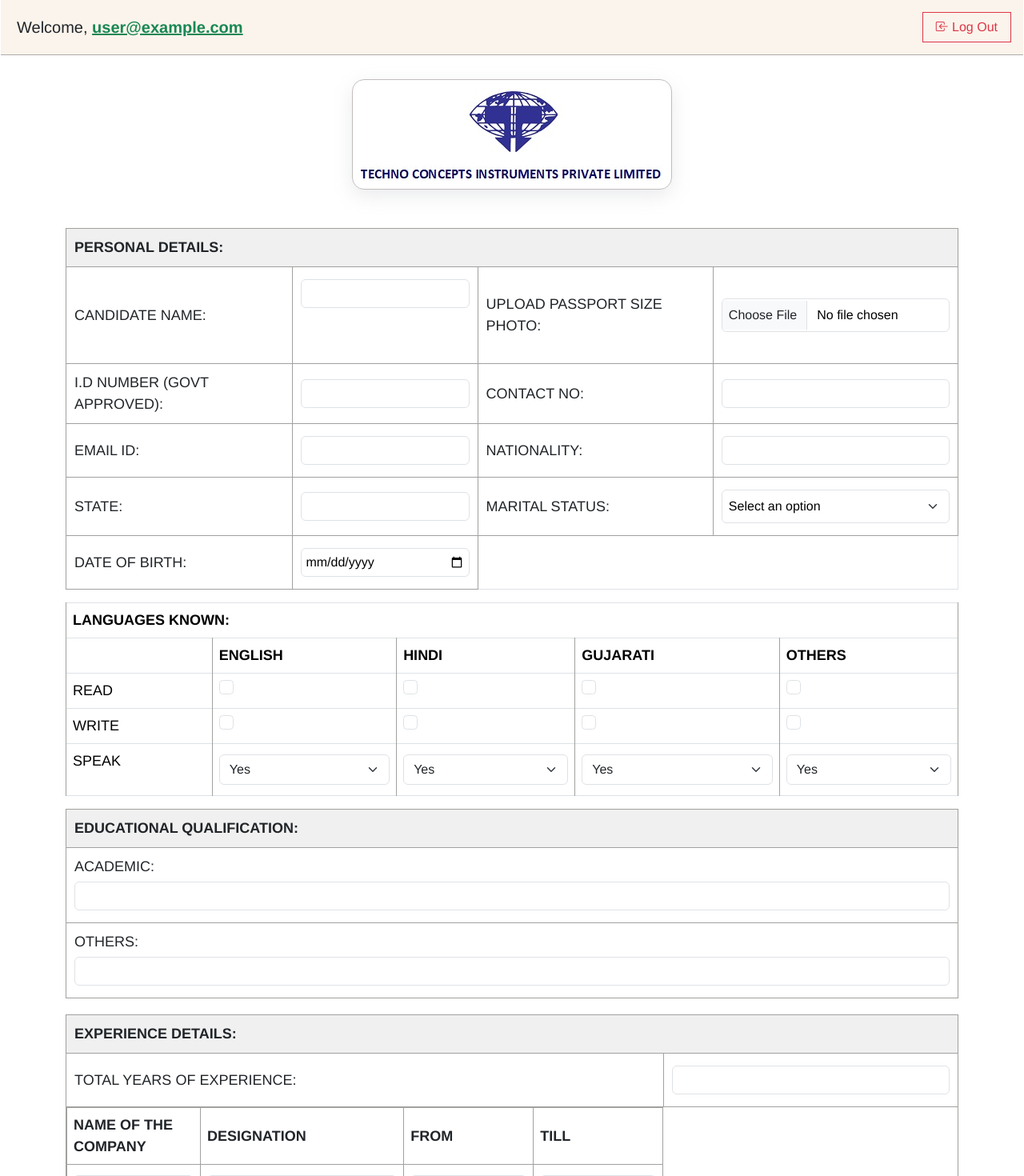
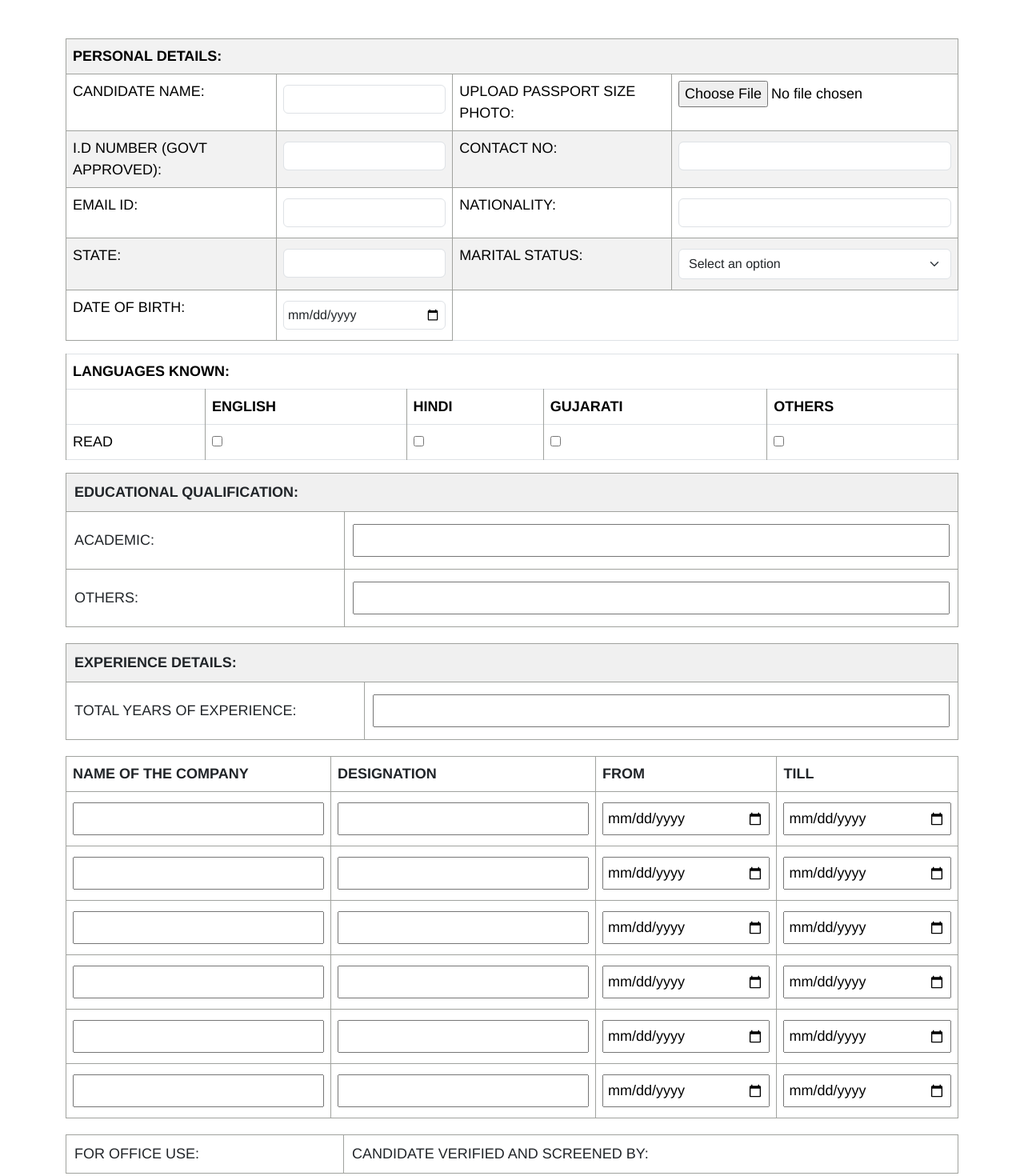
Before and after one commit to HitarthRevakar/ProjectK, a React (Create React App) app: page /home in a window 1280 px wide. Shown: the top 1470 px of the page at 80% size. Built offline with nearby package versions, Linux system fonts and the light colour scheme; no server answers; sample sign-in values are in the browser's storage.

Commit message:
Added form validation

```diff
--- a/package.json
+++ b/package.json
@@ -6,10 +6,12 @@
     "@testing-library/jest-dom": "^5.17.0",
     "@testing-library/react": "^13.4.0",
     "@testing-library/user-event": "^13.5.0",
+    "bootstrap": "^5.3.1",
     "firebase": "^10.3.1",
     "react": "^18.2.0",
     "react-dom": "^18.2.0",
     "react-google-button": "^0.7.2",
+    "react-hook-form": "^7.46.1",
     "react-router-dom": "^6.15.0",
     "react-scripts": "5.0.1",
     "web-vitals": "^2.1.4"
--- a/src/components/HOME/Home.js
+++ b/src/components/HOME/Home.js
@@ -1,170 +1,222 @@
-import React, { useState } from 'react'
-import { useNavigate } from "react-router-dom";
-import { useUserAuth } from "../../context/UserAuthContext";
-import { firestore } from "../../firebase";
-import '.././HOME/home.css';
+import React, { useState } from 'react';
+import { useForm } from 'react-hook-form';
+import './home.css'
+function Home() {
+  const {
+    register,
+    handleSubmit,
+    formState: { errors },
+  } = useForm();
 
-const Home = () => {
-  const { logOut, user } = useUserAuth();
-  const navigate = useNavigate();
+  const initialFormData = {
+    candidate_name: '',
+    user_photo: null,
+    id_number: '',
+    contact: '',
+    email: '',
+    nationality: '',
+    state: '',
+    marital_status: '',
+    dob: '',
+    english_read: false,
+    hindi_read: false,
+    gujarati_read: false,
+    others_read: false,
+    english_write: false,
+    hindi_write: false,
+    gujarati_write: false,
+    others_write: false,
+    english_speak: 'no',
+    hindi_speak: 'no',
+    gujarati_speak: 'no',
+    others_speak: 'no',
+    academic_qualification: '',
+    other_qualification: '',
+    total_experience: '',
+    company_name_1: '',
+    designation_1: '',
+    from_date_1: '',
+    till_date_1: '',
+    company_name_2: '',
+    designation_2: '',
+    from_date_2: '',
+    till_date_2: '',
+    company_name_3: '',
+    designation_3: '',
+    from_date_3: '',
+    till_date_3: '',
+    company_name_4: '',
+    designation_4: '',
+    from_date_4: '',
+    till_date_4: '',
+    company_name_5: '',
+    designation_5: '',
+    from_date_5: '',
+    till_date_5: '',
+    company_name_6: '',
+    designation_6: '',
+    from_date_6: '',
+    till_date_6: '',
+  };
 
-  const [formData, setFormData] = useState({
-    fullname: "",
-    idnumber: "",
-    nation:"",
-    dob:"",
-    email: "",
-    mobile: "",
-    state: "",
-  });
+  const [formData, setFormData] = useState(initialFormData);
+  const [formErrors, setFormErrors] = useState({});
+  const [isFormValid, setIsFormValid] = useState(false);
 
   const handleChange = (e) => {
-    const { name, value } = e.target;
+    const { name, value, type, checked, files } = e.target;
+    const newValue = type === 'checkbox' ? checked : type === 'file' ? files[0] : value;
+
     setFormData((prevData) => ({
       ...prevData,
-      [name]: value,
+      [name]: newValue,
     }));
   };
 
-  const form2 = async (e) => {
-    e.preventDefault();
-
- try {
-      const response = await firestore.collection('FormData').add(formData);
-      window.alert(" Thank You! Best of Luck", response.id);
-      setFormData({
-        fullname: "",
-        idnumber: "",
-        nation:"",
-        dob:"",
-        email: "",
-        mobile: "",
-        state: "",
-      });
-    } catch (error) {
-      console.error(error);
-    }
-  }
 
 
-  const handleLogout = async () => {
-    try {
-      await logOut();
-      navigate("/");
-    } catch (error) {
-      console.log(error.message);
-    }
+  const onSubmit = (data) => {
+    // Handle form submission
+    console.log(data);
   };
-
   return (
-    <>
-      <div className='form2 ' id='form-2'>
-       <div className='container-fluid'>
-          <div className='navbar  d-flex justify-content-between  py-2 px-3 '>
-            <span className='fs-5'>Welcome,&nbsp;<span className='text-success fw-bold text-decoration-underline'>{user && user.email}</span></span>
-            <span><button className="btn btn-outline-danger px-3 rounded-0" onClick={handleLogout}>
-            <i class="bi bi-box-arrow-in-left "></i>&nbsp;Log Out
-        </button></span>
-          </div>
-          <div className='text-center'>
-          <img src={process.env.PUBLIC_URL + '/TCIPL.jpg'} className='img-fluid'  alt="Logo" />
-          </div>
-        <div className='my-2'>
-            {/* <div class="container ">
-              <form class="row g-3 my-5" onSubmit={form2} >
-                <div class="col-md-6">
-                  <h4>Candidate Information</h4>
-                  <table class="table">
+    <div className="container my-5">
+      <form onSubmit={handleSubmit(onSubmit)}>
+        <div className="table-responsive">
+          <table className="table table-striped table-responsive">
+            <tbody>
+              {/* PERSONAL DETAILS */}
               <tr>
-                      <td><label for="exampleInputName1" class="form-label">Candidate Name:</label></td>
-                      <td><input type="text" name='fullname' value={formData.fullname} onChange={(e) => { handleChange(e) }} class="form-control" placeholder="Full Name" id="exampleInputName1" required/></td>
+                <td className="section-header" colSpan="4">
+                  PERSONAL DETAILS:
+                </td>
               </tr>
               <tr>
-                      <td><label for="exampleInputId1" class="form-label">ID Number</label></td>
-                      <td><input type="number" name='idnumber' value={formData.idnumber} onChange={(e) => { handleChange(e) }} class="form-control" id="exampleInputId1" required/></td>
+                <td rowSpan="1">CANDIDATE NAME:</td>
+                <td rowSpan="1" className="align-items-center">
+                  <input
+                    type="text"
+                    name="candidate_name"
+                    {...register('candidate_name', { required: true })}
+                    className={`form-control ${
+                      errors.candidate_name ? 'error-input' : ''
+                    }`}
+                  />
+                </td>
+                <td colSpan={1}>UPLOAD PASSPORT SIZE PHOTO:</td>
+                <td colSpan={1}>
+                  <input
+                    accept="image/*"
+                    type="file"
+                    name="user_photo"
+                    {...register('user_photo', { required: true })}
+                  />
+                </td>
+              </tr>
+              {/* Add more PERSONAL DETAILS fields here */}
+
+              {/* CONTACT INFORMATION */}
+              <tr>
+                <td>I.D NUMBER (GOVT APPROVED):</td>
+                <td>
+                  <input
+                    type="text"
+                    name="id_number"
+                    {...register('id_number', { required: true })}
+                    className={`form-control ${
+                      errors.id_number ? 'error-input' : ''
+                    }`}
+                  />
+                </td>
+                <td>CONTACT NO:</td>
+                <td>
+                  <input
+                    type="text"
+                    name="contact"
+                    {...register('contact', { required: true })}
+                    className={`form-control ${
+                      errors.contact ? 'error-input' : ''
+                    }`}
+                  />
+                </td>
+              </tr>
+              {/* Add more CONTACT INFORMATION fields here */}
+
+              {/* EMAIL, NATIONALITY, STATE */}
+              <tr>
+                <td>EMAIL ID:</td>
+                <td>
+                  <input
+                    type="email"
+                    name="email"
+                    {...register('email', { required: true })}
+                    className={`form-control ${
+                      errors.email ? 'error-input' : ''
+                    }`}
+                  />
+                </td>
+                <td>NATIONALITY:</td>
+                <td>
+                  <input
+                    type="text"
+                    name="nationality"
+                    {...register('nationality', { required: true })}
+                    className={`form-control ${
+                      errors.nationality ? 'error-input' : ''
+                    }`}
+                  />
+                </td>
               </tr>
               <tr>
-                      <td><label for="exampleInputNation1" class="form-label">Nationality</label></td>
-                      <td><input type="text" name='nation'  value={formData.nation} onChange={(e) => { handleChange(e) }} class="form-control" placeholder="Your Country Name" id="exampleInputNation1" /></td>
-                    </tr>
-                    <tr>
-                      <td><label for="exampleInputDob1" class="form-label">Date Of Birth</label></td>
-                      <td><input type="date" name='dob'  value={formData.dob} onChange={(e) => { handleChange(e) }} class="form-control" id="exampleInputDob1" /></td>
-                    </tr>
-                  </table>
-                </div>
-                <div class="col-md-6">
-                  <h4>Contact Information</h4>
-                  <table class="table">
-                    <tr>
-                      <td><label for="exampleInputEmail1" class="form-label">Email Address</label></td>
-                      <td><input type="email" name='email' value={formData.email} onChange={(e) => { handleChange(e) }} class="form-control" placeholder="eg. name@mail.com" id="exampleInputEmail1" aria-describedby="emailHelp" /></td>
-                    </tr>
-                    <tr>
-                      <td><label for="exampleInputMobile1" class="form-label">Contact No.</label></td>
-                      <td><input type="text" name='mobile'  value={formData.mobile} onChange={(e) => { handleChange(e) }} class="form-control" placeholder="Your Mobile Number" id="exampleInputMobile1" /></td>
-                    </tr>
-                    <tr>
-                      <td><label for="exampleInputState1" class="form-label">State</label></td>
-                      <td><input type="text" name='state' value={formData.state} onChange={(e) => { handleChange(e) }} class="form-control" id="exampleInputState1" /></td>
-                    </tr>
-                  </table>
-                </div>
-                <div class="col-12 float-end">
-                  <button class="btn btn-outline-dark rounded-0" type="submit">Submit</button>
-                </div>
-              </form>
-            </div> */}
-            <div class="container my-5">
-<form>
-<div class="table-responsive">
-    <table class="table table-striped table-responsive">
-        <tr>
-            <td class="section-header" colspan="4">PERSONAL DETAILS:</td>
-        </tr>
-        <tr>
-            <td rowspan="1">CANDIDATE NAME:</td>
-            <td rowspan="1" className='align-items-center'>
-                <input class="form-control" name="candidate_name" type="text" value="" />
-                <br />
-                <br />
-                <img alt="Preview" id="preview" src="#" style={{maxWidth: "100px", maxHeight: "100px", display: "none"}} />
+                <td>STATE:</td>
+                <td>
+                  <input
+                    type="text"
+                    name="state"
+                    {...register('state', { required: true })}
+                    className={`form-control ${
+                      errors.state ? 'error-input' : ''
+                    }`}
+                  />
                 </td>
-            <td colSpan={1}>UPLOAD PASSPORT SIZE PHOTO:</td>
-            <td colSpan={1}><input accept="image/*" class="form-control" name="user_photo" onchange="previewImage(this);" type="file" /></td>
-        </tr>
-        <tr className=''>
-            <td>I.D NUMBER (GOVT APPROVED):</td>
-            <td><input class="form-control" name="id_number" type="text" value="" /></td>
-            <td>CONTACT NO: </td><td><input class="form-control" name="contact" type="text" value="" /></td>
-        </tr>
-        <tr>
-        <td>EMAIL ID:</td><td><input class="form-control" name="email" type="email" value="" /></td>
-            <td>NATIONALITY:</td><td><input class="form-control" name="nationality" type="text" value="" /></td>
-        </tr>
-        <tr>
-        <td>STATE: </td><td><input class="form-control" name="state" type="text" value="" /></td>
                 <td>MARITAL STATUS:</td>
                 <td>
-                <select class="form-select dropdown-toggle" name="marital_status">
+                  <select
+                    name="marital_status"
+                    {...register('marital_status', { required: true })}
+                    className={`form-select ${
+                      errors.marital_status ? 'error-input' : ''
+                    }`}
+                  >
                     <option value="">Select an option</option>
-
                     <option value="single">Single</option>
                     <option value="married">Married</option>
                   </select>
                 </td>
               </tr>
               <tr>
-
-            <td>DATE OF BIRTH:</td><td><input class="form-control" name="dob" type="date" value="" /></td>
+                <td>DATE OF BIRTH:</td>
+                <td>
+                  <input
+                    type="date"
+                    name="dob"
+                    {...register('dob', { required: true })}
+                    className={`form-control ${
+                      errors.dob ? 'error-input' : ''
+                    }`}
+                  />
+                </td>
               </tr>
+              {/* Add more EMAIL, NATIONALITY, STATE fields here */}
+            </tbody>
           </table>
         </div>
 
-<table class="table table-bordered">
+        {/* LANGUAGES KNOWN */}
+        <table className="table table-bordered">
           <thead>
             <tr>
-        <th colspan="5">LANGUAGES KNOWN:</th>
+              <th colSpan="5">LANGUAGES KNOWN:</th>
             </tr>
             <tr>
               <th></th>
@@ -177,75 +229,99 @@ const Home = () => {
           <tbody>
             <tr>
               <td>READ</td>
-        <td><input class="form-check-input" type="checkbox" name="english_read" /></td>
-        <td><input class="form-check-input" type="checkbox" name="hindi_read" /></td>
-        <td><input class="form-check-input" type="checkbox" name="gujarati_read" /></td>
-        <td><input class="form-check-input" type="checkbox" name="others_read" /></td>
+              <td>
+                <input
+                  type="checkbox"
+                  name="english_read"
+                  {...register('english_read', { required: true })}
+                />
+              </td>
+              <td>
+                <input
+                  type="checkbox"
+                  name="hindi_read"
+                  {...register('hindi_read', { required: true })}
+                />
+              </td>
+              <td>
+                <input
+                  type="checkbox"
+                  name="gujarati_read"
+                  {...register('gujarati_read', { required: true })}
+                />
+              </td>
+              <td>
+                <input
+                  type="checkbox"
+                  name="others_read"
+                  {...register('others_read', { required: true })}
+                />
+              </td>
+            </tr>
+            {/* Add more LANGUAGES KNOWN fields here */}
+          </tbody>
+        </table>
+
+        {/* EDUCATIONAL QUALIFICATION */}
+        <table className="editable-table" colSpan="">
+          <tbody>
+            <tr>
+              <td className="section-header" colSpan="2">
+                EDUCATIONAL QUALIFICATION:
+              </td>
             </tr>
             <tr>
-        <td>WRITE</td>
-        <td><input class="form-check-input" type="checkbox" name="english_write" /></td>
-        <td><input class="form-check-input" type="checkbox" name="hindi_write" /></td>
-        <td><input class="form-check-input" type="checkbox" name="gujarati_write" /></td>
-        <td><input class="form-check-input" type="checkbox" name="others_write" /></td>
+              <td className="sub-header">ACADEMIC:</td>
+              <td>
+                <input
+                  type="text"
+                  name="academic_qualification"
+                  {...register('academic_qualification', { required: true })}
+                />
+              </td>
             </tr>
             <tr>
-        <td>SPEAK</td>
+              <td>OTHERS:</td>
               <td>
-          <select class="form-select" name="english_speak">
-            <option value="yes">Yes</option>
-            <option value="no">No</option>
-          </select>
-        </td>
-        <td>
-          <select class="form-select" name="hindi_speak">
-            <option value="yes">Yes</option>
-            <option value="no">No</option>
-          </select>
-        </td>
-        <td>
-          <select class="form-select" name="gujarati_speak">
-            <option value="yes">Yes</option>
-            <option value="no">No</option>
-          </select>
-        </td>
-        <td>
-          <select class="form-select" name="others_speak">
-            <option value="yes">Yes</option>
-            <option value="no">No</option>
-          </select>
+                <input
+                  type="text"
+                  name="other_qualification"
+                  {...register('other_qualification', { required: true })}
+                />
               </td>
             </tr>
           </tbody>
         </table>
 
-<table class="editable-table" colspan="">
-    <tr>
-        <td class="section-header" colspan="2">EDUCATIONAL QUALIFICATION:</td>
-    </tr>
-    <tr>
-        <td class="sub-header">ACADEMIC:<input class="form-control" name="candidate_name" type="text" value="" /></td>
-    </tr>
-    <tr>
-        <td>OTHERS:<input class="form-control" name="candidate_name" type="text" value="" /></td>
-    </tr>
-</table>
-
-<table class="editable-table">
+        {/* EXPERIENCE DETAILS */}
+        <table className="editable-table">
           <colgroup width="116"></colgroup>
           <colgroup width="150"></colgroup>
           <colgroup width="133"></colgroup>
+          <tbody>
             <tr>
-        <td class="section-header" colspan="3">EXPERIENCE DETAILS:</td>
+              <td className="section-header" colSpan="3">
+                EXPERIENCE DETAILS:
+              </td>
             </tr>
             <tr>
               <td>TOTAL YEARS OF EXPERIENCE:</td>
-        <td colspan="2"><input class="form-control" name="candidate_name" type="text" value="" /></td>
+              <td colSpan="2">
+                <input
+                  type="text"
+                  name="total_experience"
+                  {...register('total_experience', { required: true })}
+                />
+              </td>
             </tr>
+            {/* Add more EXPERIENCE DETAILS fields here */}
+          </tbody>
+        </table>
 
-    <table class="GeneratedTable">
+        {/* TABLE FOR COMPANY DETAILS */}
+        <table className="GeneratedTable">
           <thead>
-            <tr rowspan="">
+            <tr>
               <th>NAME OF THE COMPANY</th>
               <th>DESIGNATION</th>
               <th>FROM</th>
@@ -253,105 +329,63 @@ const Home = () => {
             </tr>
           </thead>
           <tbody>
-
-<tr>
-    <td><input class="form-control" name="company_name_1" type="text" /></td>
-    <td><input class="form-control" name="designation_1" type="text" /></td>
+            {[1, 2, 3, 4, 5, 6].map((index) => (
+              <tr key={index}>
                 <td>
-        <center><input class="form-control" name="from_date_1" type="date" /></center>
+                  <input
+                    type="text"
+                    name={`company_name_${index}`}
+                    {...register(`company_name_${index}`)}
+                  />
                 </td>
                 <td>
-        <center><input class="form-control" name="till_date_1" type="date" /></center>
+                  <input
+                    type="text"
+                    name={`designation_${index}`}
+                    {...register(`designation_${index}`)}
+                  />
+                </td>
+                <td>
+                  <center>
+                    <input
+                      type="date"
+                      name={`from_date_${index}`}
+                      {...register(`from_date_${index}`)}
+                    />
+                  </center>
+                </td>
+                <td>
+                  <center>
+                    <input
+                      type="date"
+                      name={`till_date_${index}`}
+                      {...register(`till_date_${index}`)}
+                    />
+                  </center>
                 </td>
               </tr>
+            ))}
+          </tbody>
+        </table>
 
+        {/* FOR OFFICE USE */}
+        <table>
+          <tbody>
             <tr>
-    <td><input class="form-control" name="company_name_2" type="text" /></td>
-    <td><input class="form-control" name="designation_2" type="text" /></td>
-    <td>
-        <center><input class="form-control" name="from_date_2" type="date" /></center>
-    </td>
-    <td>
-        <center><input class="form-control" name="till_date_2" type="date" /></center>
-    </td>
-</tr>
-
-<tr>
-    <td><input class="form-control" name="company_name_3" type="text" /></td>
-    <td><input class="form-control" name="designation_3" type="text" /></td>
-    <td>
-        <center><input class="form-control" name="from_date_3" type="date" /></center>
-    </td>
-    <td>
-        <center><input class="form-control" name="till_date_3" type="date" /></center>
-    </td>
-</tr>
-
-<tr>
-    <td><input class="form-control" name="company_name_4" type="text" /></td>
-    <td><input class="form-control" name="designation_4" type="text" /></td>
-    <td>
-        <center><input class="form-control" name="from_date_4" type="date" /></center>
-    </td>
-    <td>
-        <center><input class="form-control" name="till_date_4" type="date" /></center>
-    </td>
-</tr>
-
-<tr>
-    <td><input class="form-control" name="company_name_5" type="text" /></td>
-    <td><input class="form-control" name="designation_5" type="text" /></td>
-    <td>
-        <center><input class="form-control" name="from_date_5" type="date" /></center>
-    </td>
-    <td>
-        <center><input class="form-control" name="till_date_5" type="date" /></center>
-    </td>
-</tr>
-
-<tr>
-    <td><input class="form-control" name="company_name_6" type="text" /></td>
-    <td><input class="form-control" name="designation_6" type="text" /></td>
-    <td>
-        <center><input class="form-control" name="from_date_6" type="date" /></center>
-    </td>
-    <td>
-        <center><input class="form-control" name="till_date_6" type="date" /></center>
-    </td>
-</tr>
-<tr>
-    <td>FOR OFFICE USE: </td>
-    <td>CANDIDATE VERIFIED AND SCREENED BY: </td>
+              <td>FOR OFFICE USE:</td>
+              <td>CANDIDATE VERIFIED AND SCREENED BY:</td>
             </tr>
           </tbody>
         </table>
-</table>
-<button class="btn btn-outline-primary rounded-0" type="submit">Submit Form</button>
+
+        {/* SUBMIT BUTTON */}
+        <button type="submit" className="btn btn-outline-primary rounded-0">
+          Submit Form
+        </button>
       </form>
     </div>
 
-<div class="container">
-    <h4>NOTE:</h4>
-    <ul>
-        <li>CANDIDATE SHOULD REPORT WITH BASIC PPE'S</li>
-        <li>ATTACH ALL RELEVANT EDUCATIONAL AND EXPERIENCE CERTIFICATES WITH THIS FORM</li>
-        <li>CANDIDATE ARE REQUESTED TO STAY WITHIN THE SITE PREMISES FOR THE WHOLE DAY</li>
-    </ul>
-</div>
-        </div>
-       </div>
-      </div>
-
-
-
-
-
-
-
-
-
-    </>
-  )
+  );
 }
 
 export default Home;
--- a/src/components/HOME/home.css
+++ b/src/components/HOME/home.css
@@ -2,7 +2,9 @@ body{
     font-family:'Franklin Gothic Medium', 'Arial Narrow', Arial, sans-serif;
     font-size: 18px;
 }
-
+.error-input{
+    border-color: red;
+}
 img{
     padding: 10px;
     border: .5px solid #b9b3b3db;
```
Also changed, not shown: 1 other file (tests, documents, lock files or other folders). Lines whose indentation alone changed are shown as unchanged.
